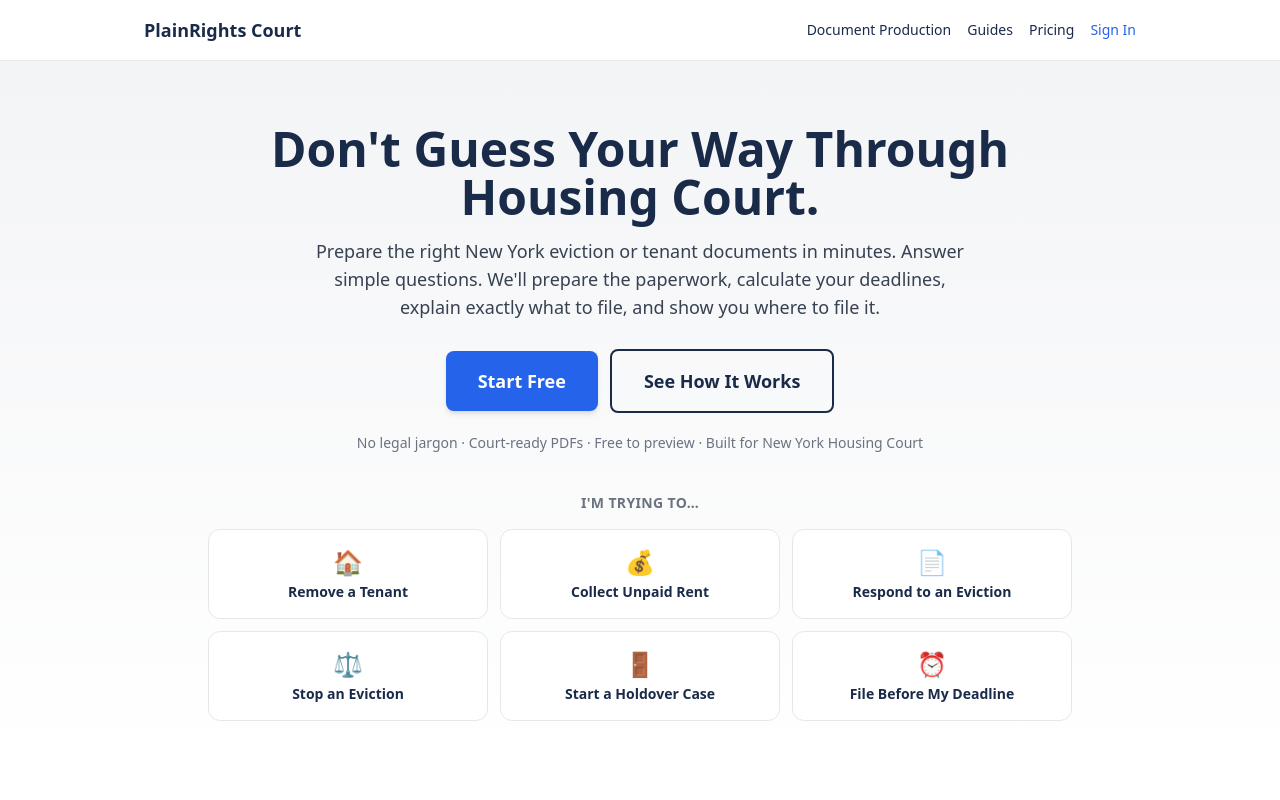
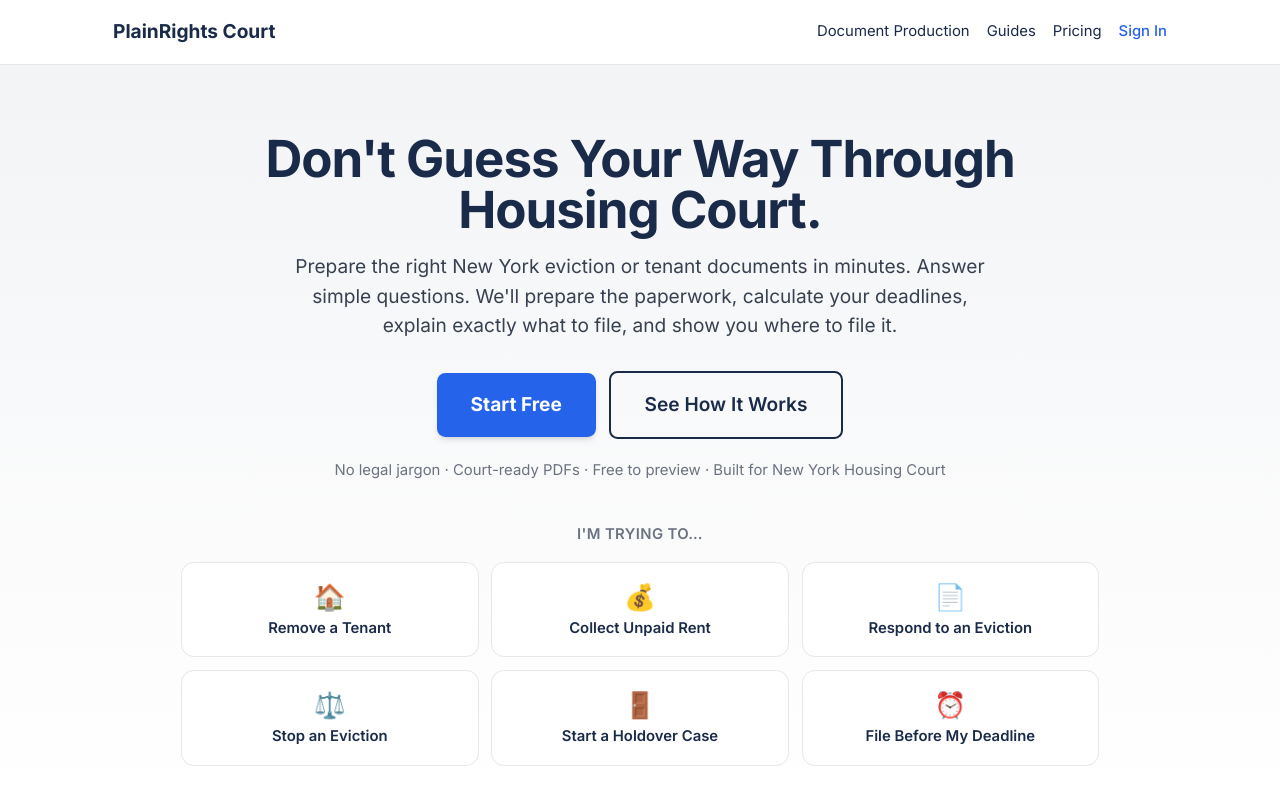
Before and after one commit to ettrickc-dev/Housing, a React (Vite) app: page / in a window 1280 px wide. Shown: the top 800 px of the page. Built offline with nearby package versions, Linux system fonts and the light colour scheme; no server answers.

Commit message:
Typography upgrade for conversion: Inter font (preconnect + display swap), 17px base size, 1.6 line-height, tighter heading tracking + legibility smoothing across the whole app.

```diff
--- a/index.html
+++ b/index.html
@@ -4,6 +4,12 @@
     <meta charset="UTF-8" />
     <link rel="icon" type="image/svg+xml" href="/favicon.svg" />
     <meta name="viewport" content="width=device-width, initial-scale=1.0" />
+    <link rel="preconnect" href="https://fonts.googleapis.com" />
+    <link rel="preconnect" href="https://fonts.gstatic.com" crossorigin />
+    <link
+      href="https://fonts.googleapis.com/css2?family=Inter:wght@400;500;600;700;800&display=swap"
+      rel="stylesheet"
+    />
     <meta
       name="description"
       content="PlainRights Court — New York housing court document preparation and legal education. Self-help only; not legal advice."
--- a/src/index.css
+++ b/src/index.css
@@ -3,8 +3,20 @@
 @tailwind utilities;
 
 @layer base {
+  /* Slightly more generous base for readability + a premium feel. */
+  html {
+    font-size: 17px;
+  }
   body {
     @apply bg-white text-navy font-sans antialiased;
+    line-height: 1.6;
+    text-rendering: optimizeLegibility;
+    -webkit-font-smoothing: antialiased;
+  }
+  /* Tighter, more confident headings (modern SaaS look). */
+  h1, h2, h3 {
+    letter-spacing: -0.02em;
+    line-height: 1.15;
   }
 }
 
--- a/tailwind.config.js
+++ b/tailwind.config.js
@@ -12,6 +12,7 @@
       },
       fontFamily: {
         sans: [
+          'Inter',
           'system-ui',
           '-apple-system',
           'BlinkMacSystemFont',
```
